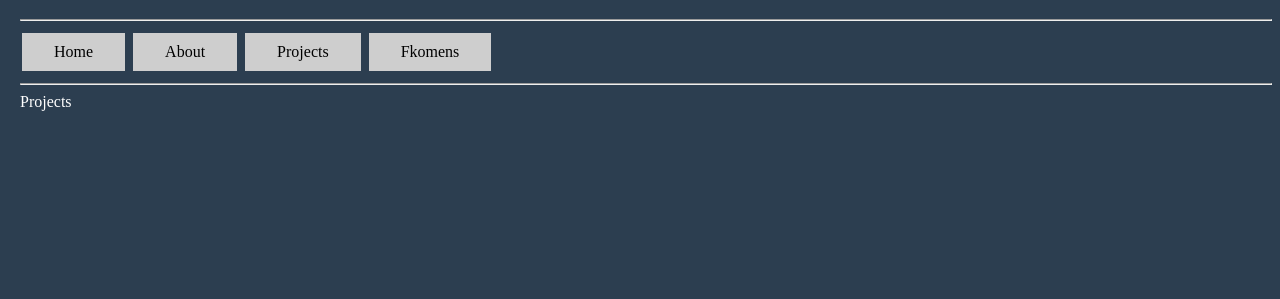
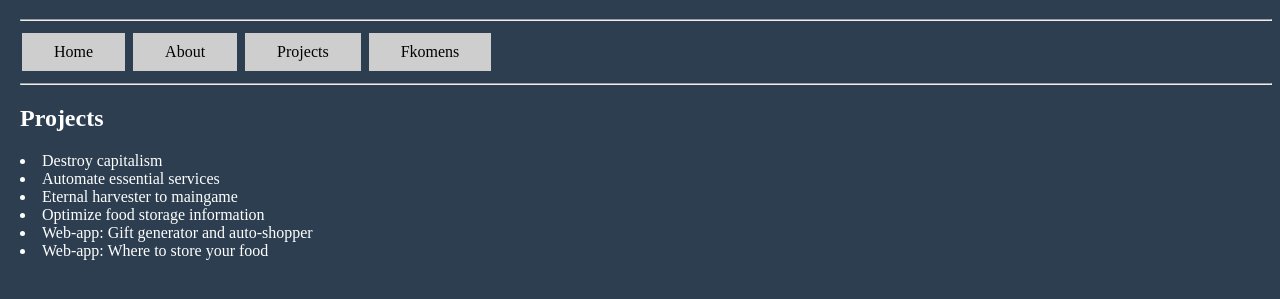
Before and after one commit to Eminess/eminess.github.io, a plain HTML site: page projects.html in a window 1280 px wide. Shown: the part 61-360 px from the top of the page. Drawn offline with Linux system fonts and the light colour scheme.

Commit message:
Update projects.html

```diff
--- a/projects.html
+++ b/projects.html
@@ -20,7 +20,15 @@
 
 <hr>
 
-Projects
+<h2>Projects</h2>
+
+<li>Destroy capitalism</li>
+<li>Automate essential services</li>
+<li>Eternal harvester to maingame</li>
+<li>Optimize food storage information</li>
+<li>Web-app: Gift generator and auto-shopper</li>
+<li>Web-app: Where to store your food</li>
+
 
 </body>
 </html>
```
